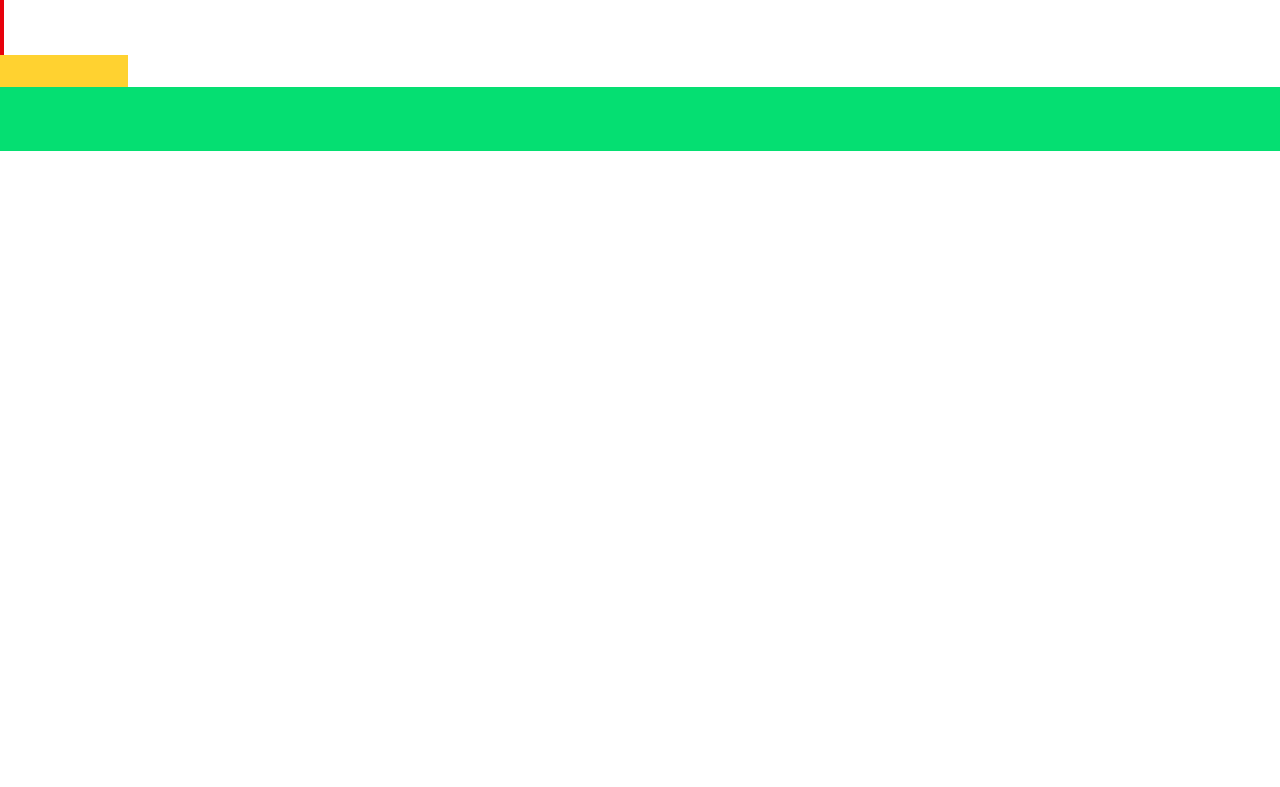
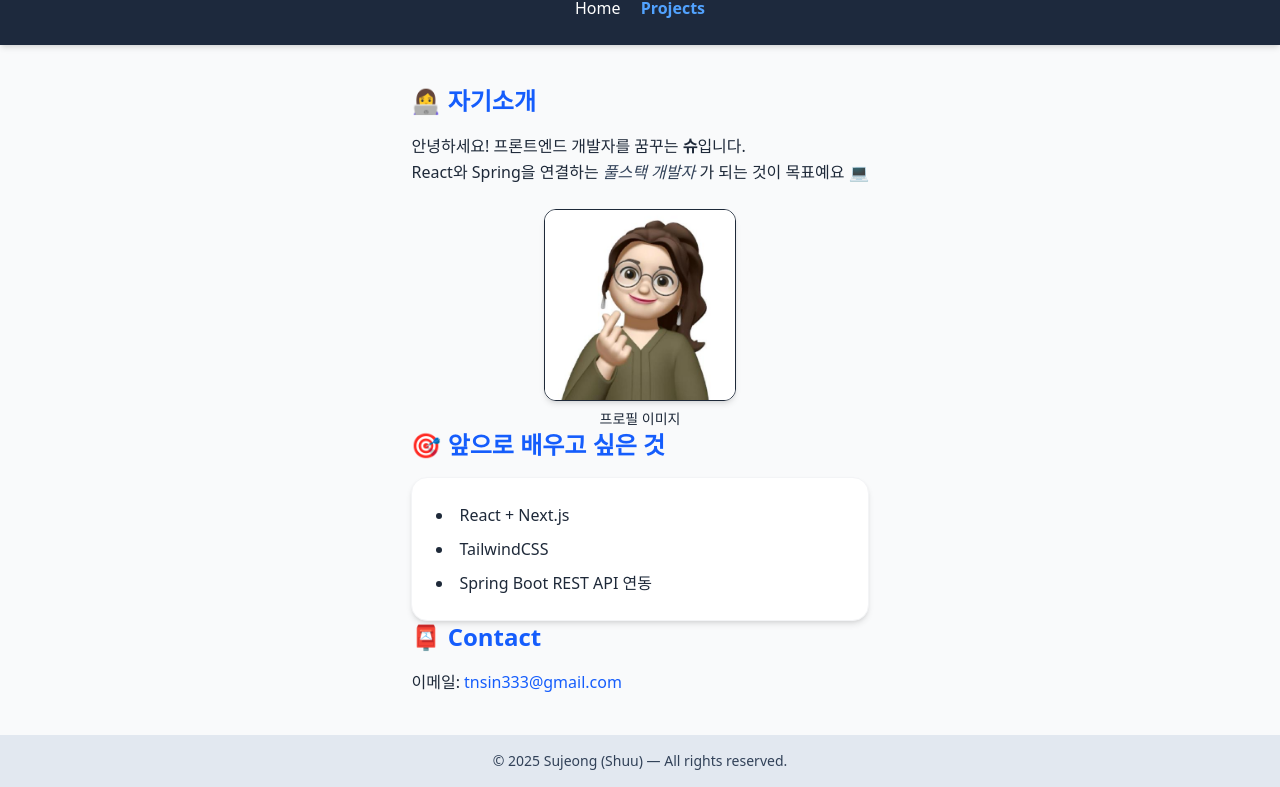
Before and after one commit to Shuu620/intro, a website: page 연습.html in a window 1280 px wide. Shown: the part 73-860 px from the top of the page. Before the commit the page ends 800 px from the top, so only its background shows below. Drawn offline with Linux system fonts and the light colour scheme.

Commit message:
프론트엔드 복습 1일차

```diff
--- a/연습.html
+++ b/연습.html
@@ -1,14 +1,93 @@
 <!DOCTYPE html>
-<html lang="en">
+<html lang="ko" class="h-full">
 <head>
   <meta charset="UTF-8">
   <meta name="viewport" content="width=device-width, initial-scale=1.0">
-  <title>연습페이지</title>
-  <link rel="stylesheet" href="./dist/output.css">
+  <title>슈우의 소개 페이지</title>
+  <link rel="stylesheet" href="./dist/output.css" />
 </head>
-<body class="flex-col">
-  <div class="bg-red-600 w-1 h-32"></div>
-  <div class="bg-amber-300 w-32 h-8"></div>
-  <div class="bg-green-400 w-full h-16"></div>
+
+<body class="flex min-h-dvh flex-col bg-gray-50 text-gray-800 font-sans leading-relaxed overflow-x-hidden">
+
+  <!-- header: 페이지 상단 영역 -->
+  <header class="bg-slate-800 text-white text-center py-6 shadow-md">
+    <h1 class="text-3xl font-bold mb-2">🌙 슈의 웹 개발 여정</h1>
+
+    <!-- nav: 주요 이동 메뉴 -->
+    <nav aria-label="메인 메뉴" class="space-x-4">
+      <a href="./index.html" class="hover:text-blue-400">Home</a>
+      <a href="./projects.html" class="text-blue-400 font-semibold">Projects</a>
+    </nav>
+  </header>
+
+  <!-- main: 이 페이지의 핵심 콘텐츠 -->
+  <main class="flex-1 max-w-3xl mx-auto px-6 py-10 space-y-12">
+
+    <!-- section: 자기소개 -->
+    <section id="about">
+      <h2 class="text-2xl font-semibold text-blue-600 mb-4">👩‍💻 자기소개</h2>
+
+      <!-- article: 독립적인 소개 글 -->
+      <article class="space-y-3 mb-6">
+        <p>
+          안녕하세요! 프론트엔드 개발자를 꿈꾸는
+          <strong class="font-semibold">슈</strong>입니다.
+        </p>
+        <p>
+          React와 Spring을 연결하는
+          <em class="not-italic font-medium text-slate-700">
+            풀스택 개발자
+          </em>
+          가 되는 것이 목표예요 💻
+        </p>
+      </article>
+
+      <!-- figure: 이미지 + 설명 -->
+      <figure class="text-center">
+        <img
+          src="./img/profile.jpeg"
+          alt="슈의 프로필 이미지"
+          class="w-48 mx-auto rounded-xl shadow-md border"
+        >
+        <figcaption class="mt-2 text-sm text-gray-500">
+          프로필 이미지
+        </figcaption>
+      </figure>
+    </section>
+
+    <!-- section: 학습 목표 -->
+    <section>
+      <h2 class="text-2xl font-semibold text-blue-600 mb-4">
+        🎯 앞으로 배우고 싶은 것
+      </h2>
+
+      <ul class="list-disc list-inside space-y-2 bg-white shadow-md rounded-2xl p-6 border border-gray-100">
+        <li>React + Next.js</li>
+        <li>TailwindCSS</li>
+        <li>Spring Boot REST API 연동</li>
+      </ul>
+    </section>
+
+    <!-- section: 연락 -->
+    <section id="contact">
+      <h2 class="text-2xl font-semibold text-blue-600 mb-4">📮 Contact</h2>
+      <p>
+        이메일:
+        <a
+          href="mailto:tnsin333@gmail.com"
+          class="text-blue-600 font-medium hover:underline"
+        >
+          tnsin333@gmail.com
+        </a>
+      </p>
+    </section>
+
+  </main>
+
+  <!-- footer: 페이지 하단 정보 -->
+  <footer class="bg-slate-200 text-center py-4 text-sm text-slate-700">
+    © 2025 Sujeong (Shuu) — All rights reserved.
+  </footer>
+
 </body>
 </html>
```
Also changed, not shown: index.html (+63 -14 lines), projects.html (+0 -1 lines).
